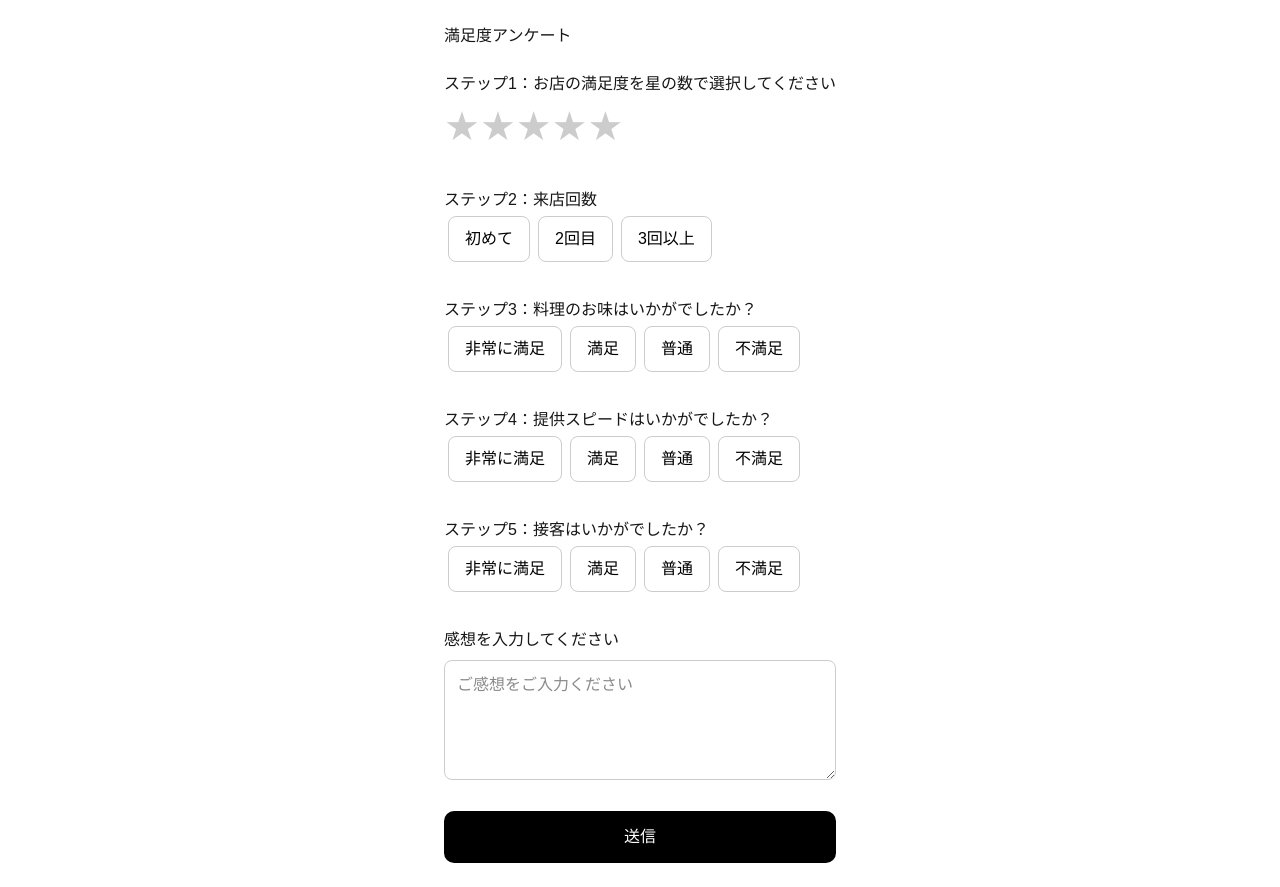
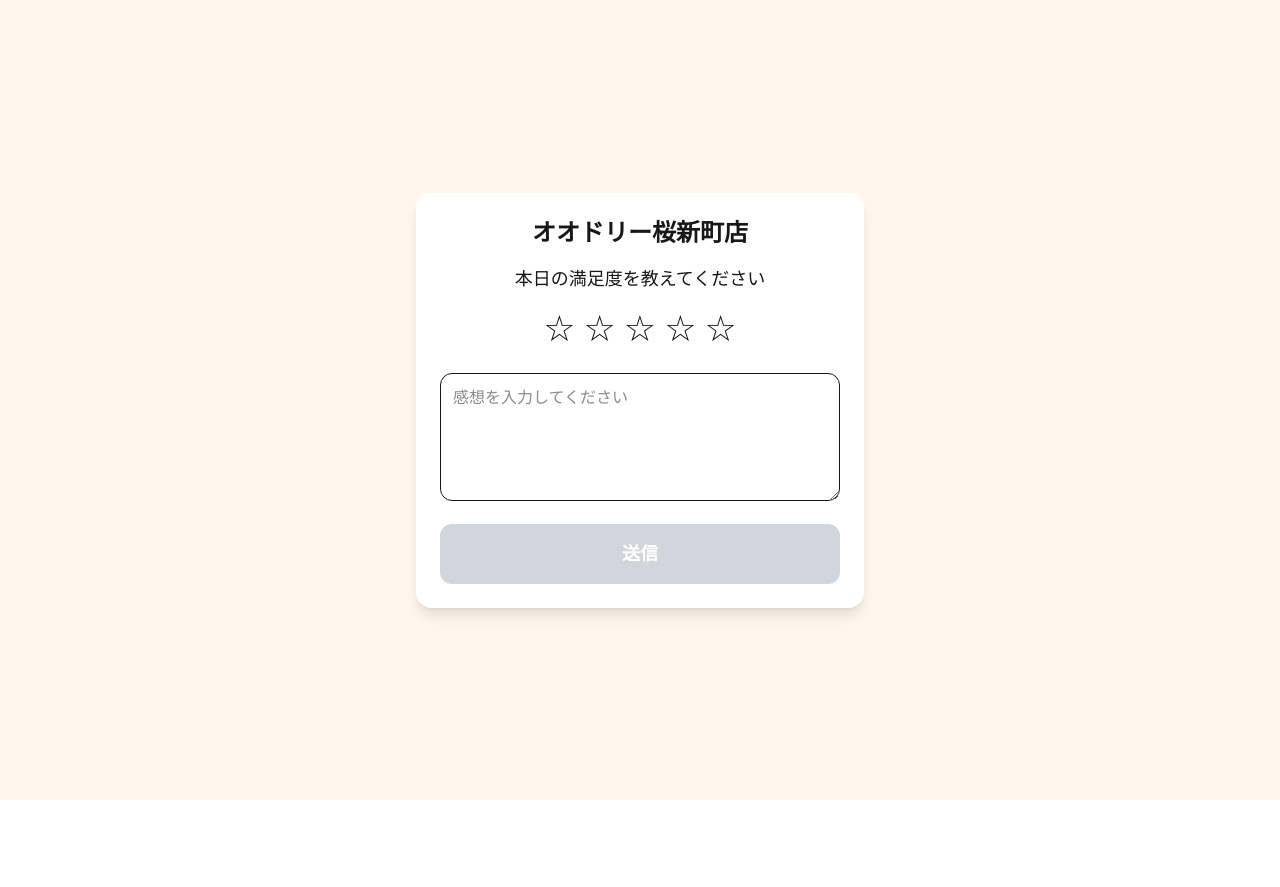
Before and after one commit to tsubasa-aoki1983/review-system-new, a Next.js app: page / in a window 1280 px wide. After the commit the page ends 800 px from the top, so only its background shows below. Built offline with nearby package versions, Linux system fonts and the light colour scheme.

Commit message:
update review flow

```diff
--- a/app/page.tsx
+++ b/app/page.tsx
@@ -1,653 +1,120 @@
 "use client";
-
-
 
 import { useState } from "react";
 
+export default function Home() {
+const [rating, setRating] = useState(0);
+const [comment, setComment] = useState("");
+const [submitted, setSubmitted] = useState(false);
 
+const googleReviewUrl =
+"https://search.google.com/local/writereview?placeid=ChIJqbWJbAD1GGARGFiiVhgs8g8";
 
-export default function Home() {
+const handleSubmit = () => {
+setSubmitted(true);
+};
 
+if (submitted && rating >= 4) {
+return (
+<main className="min-h-screen bg-orange-50 flex items-center justify-center p-6">
+<div className="bg-white rounded-2xl shadow-lg p-6 max-w-md w-full text-center">
+<h1 className="text-2xl font-bold mb-4">
+ご来店ありがとうございます！🙏
+</h1>
 
+<p className="text-lg mb-6 leading-relaxed">
+あと30秒だけお願いします！
+<br />
+<br />
+① 下のボタンを押す
+<br />
+② Googleマップの「クチコミ」を開く
+<br />
+③ ★★★★★ をタップ
+<br />
+<br />
+スタッフの励みになります！
+</p>
 
-  const [rating, setRating] = useState(0);
+<a
+href={googleReviewUrl}
+target="_blank"
+rel="noopener noreferrer"
+className="block bg-red-500 text-white text-lg font-bold px-6 py-4 rounded-xl"
+>
+Googleで応援する
+</a>
 
+<p className="text-sm text-gray-500 mt-4">
+※ Googleマップアプリが開いた場合は、
+<br />
+「クチコミ」→ ★★★★★ をお願いします。
+</p>
+</div>
+</main>
+);
+}
 
+if (submitted && rating <= 3) {
+return (
+<main className="min-h-screen bg-orange-50 flex items-center justify-center p-6">
+<div className="bg-white rounded-2xl shadow-lg p-6 max-w-md w-full text-center">
+<h1 className="text-2xl font-bold mb-4">
+ご意見ありがとうございます
+</h1>
 
-  const [visitCount, setVisitCount] = useState("");
+<p className="text-lg mb-4 leading-relaxed">
+いただいた内容をもとに、
+<br />
+より良いお店づくりに活かします。
+</p>
 
-
-
-  const [taste, setTaste] = useState("");
-
-
-
-  const [speed, setSpeed] = useState("");
-
-
-
-  const [service, setService] = useState("");
-
-
-
-  const [comment, setComment] = useState("");
-
-
-
-  const options = ["非常に満足", "満足", "普通", "不満足"];
-
-
+<p className="text-gray-600">
+本日はご来店ありがとうございました。
+</p>
+</div>
+</main>
+);
+}
 
 return (
+<main className="min-h-screen bg-orange-50 flex items-center justify-center p-6">
+<div className="bg-white rounded-2xl shadow-lg p-6 max-w-md w-full text-center">
+<h1 className="text-2xl font-bold mb-4">
+オオドリー桜新町店
+</h1>
 
+<p className="mb-4 text-lg">
+本日の満足度を教えてください
+</p>
 
-
-    <main
-
-
-
-      style={{
-
-
-
-        padding: 24,
-
-
-
-        maxWidth: 480,
-
-
-
-        margin: "0 auto",
-
-
-
-        fontFamily: "sans-serif",
-
-
-
-      }}
-
-
-
+<div className="flex justify-center gap-2 mb-6">
+{[1, 2, 3, 4, 5].map((star) => (
+<button
+key={star}
+onClick={() => setRating(star)}
+className="text-4xl"
 >
-
-
-
-      <h1 style={{ marginBottom: 24 }}>満足度アンケート</h1>
-
-
-
-      {/* ステップ1 */}
-
-
-
-      <h2>ステップ1：お店の満足度を星の数で選択してください</h2>
-
-
-
-      <div style={{ fontSize: 40, marginBottom: 32 }}>
-
-
-
-        {[1, 2, 3, 4, 5].map((star) => (
-
-
-
-          <span
-
-
-
-            key={star}
-
-
-
-            onClick={() => setRating(star)}
-
-
-
-            style={{
-
-
-
-              cursor: "pointer",
-
-
-
-              color: star <= rating ? "#FFD700" : "#CCC",
-
-
-
-            }}
-
-
-
-          >
-
-
-
-            ★
-
-
-
-          </span>
-
-
-
+{star <= rating ? "★" : "☆"}
+</button>
 ))}
-
-
-
 </div>
 
-
-
-      {/* ステップ2 */}
-
-
-
-      <h2>ステップ2：来店回数</h2>
-
-
-
-      <div style={{ marginBottom: 32 }}>
-
-
-
-        {["初めて", "2回目", "3回以上"].map((item) => (
-
-
+<textarea
+value={comment}
+onChange={(e) => setComment(e.target.value)}
+placeholder="感想を入力してください"
+className="w-full border rounded-xl p-3 mb-4 h-32"
+/>
 
 <button
-
-
-
-            key={item}
-
-
-
-            onClick={() => setVisitCount(item)}
-
-
-
-            style={{
-
-
-
-              margin: 4,
-
-
-
-              padding: "10px 16px",
-
-
-
-              borderRadius: 8,
-
-
-
-              border: "1px solid #ccc",
-
-
-
-              backgroundColor: visitCount === item ? "#000" : "#fff",
-
-
-
-              color: visitCount === item ? "#fff" : "#000",
-
-
-
-              cursor: "pointer",
-
-
-
-            }}
-
-
-
+onClick={handleSubmit}
+disabled={rating === 0}
+className="w-full bg-red-500 text-white text-lg font-bold py-4 rounded-xl disabled:bg-gray-300"
 >
-
-
-
-            {item}
-
-
-
+送信
 </button>
-
-
-
-        ))}
-
-
-
 </div>
-
-
-
-      {/* ステップ3 */}
-
-
-
-      <h2>ステップ3：料理のお味はいかがでしたか？</h2>
-
-
-
-      <div style={{ marginBottom: 32 }}>
-
-
-
-        {options.map((item) => (
-
-
-
-          <button
-
-
-
-            key={item}
-
-
-
-            onClick={() => setTaste(item)}
-
-
-
-            style={{
-
-
-
-              margin: 4,
-
-
-
-              padding: "10px 16px",
-
-
-
-              borderRadius: 8,
-
-
-
-              border: "1px solid #ccc",
-
-
-
-              backgroundColor: taste === item ? "#000" : "#fff",
-
-
-
-              color: taste === item ? "#fff" : "#000",
-
-
-
-              cursor: "pointer",
-
-
-
-            }}
-
-
-
-          >
-
-
-
-            {item}
-
-
-
-          </button>
-
-
-
-        ))}
-
-
-
-      </div>
-
-
-
-      {/* ステップ4 */}
-
-
-
-      <h2>ステップ4：提供スピードはいかがでしたか？</h2>
-
-
-
-      <div style={{ marginBottom: 32 }}>
-
-
-
-        {options.map((item) => (
-
-
-
-          <button
-
-
-
-            key={item}
-
-
-
-            onClick={() => setSpeed(item)}
-
-
-
-            style={{
-
-
-
-              margin: 4,
-
-
-
-              padding: "10px 16px",
-
-
-
-              borderRadius: 8,
-
-
-
-              border: "1px solid #ccc",
-
-
-
-              backgroundColor: speed === item ? "#000" : "#fff",
-
-
-
-              color: speed === item ? "#fff" : "#000",
-
-
-
-              cursor: "pointer",
-
-
-
-            }}
-
-
-
-          >
-
-
-
-            {item}
-
-
-
-          </button>
-
-
-
-        ))}
-
-
-
-      </div>
-
-
-
-      {/* ステップ5 */}
-
-
-
-      <h2>ステップ5：接客はいかがでしたか？</h2>
-
-
-
-      <div style={{ marginBottom: 32 }}>
-
-
-
-        {options.map((item) => (
-
-
-
-          <button
-
-
-
-            key={item}
-
-
-
-            onClick={() => setService(item)}
-
-
-
-            style={{
-
-
-
-              margin: 4,
-
-
-
-              padding: "10px 16px",
-
-
-
-              borderRadius: 8,
-
-
-
-              border: "1px solid #ccc",
-
-
-
-              backgroundColor: service === item ? "#000" : "#fff",
-
-
-
-              color: service === item ? "#fff" : "#000",
-
-
-
-              cursor: "pointer",
-
-
-
-            }}
-
-
-
-          >
-
-
-
-            {item}
-
-
-
-          </button>
-
-
-
-        ))}
-
-
-
-      </div>
-
-
-
-      {/* 感想 */}
-
-
-
-      <h2>感想を入力してください</h2>
-
-
-
-      <textarea
-
-
-
-        value={comment}
-
-
-
-        onChange={(e) => setComment(e.target.value)}
-
-
-
-        placeholder="ご感想をご入力ください"
-
-
-
-        style={{
-
-
-
-          width: "100%",
-
-
-
-          height: 120,
-
-
-
-          padding: 12,
-
-
-
-          borderRadius: 8,
-
-
-
-          border: "1px solid #ccc",
-
-
-
-          marginTop: 8,
-
-
-
-        }}
-
-
-
-      />
-
-
-
-      {/* 送信ボタン */}
-
-
-
-      <button
-
-
-
-        onClick={() => {
-
-
-
-          if (rating >= 4) {
-
-
-
-            window.open(
-
-
-
-              "https://www.google.com/maps/place/%E3%82%AA%E3%82%AA%E3%83%89%E3%83%AA%E3%83%BC%E6%A1%9C%E6%96%B0%E7%94%BA%E5%BA%97/@35.6315742,139.6445981,17z/data=!4m8!3m7!1s0x6018f5006c89b5a9:0xff22c1856a25818!8m2!3d35.6315742!4d139.647173!9m1!1b1!16s%2Fg%2F11yx74qnv_?entry=ttu&g_ep=EgoyMDI2MDQyOS4wIKXMDSoASAFQAw%3D%3D",
-
-
-
-              "_blank"
-
-
-
+</main>
 );
-
-
-
-          } else {
-
-
-
-            alert("貴重なご意見ありがとうございます！");
-
-
-
 }
-
-
-
-        }}
-
-
-
-        style={{
-
-
-
-          marginTop: 24,
-
-
-
-          width: "100%",
-
-
-
-          padding: "14px",
-
-
-
-          borderRadius: 10,
-
-
-
-          border: "none",
-
-
-
-          backgroundColor: "#000",
-
-
-
-          color: "#fff",
-
-
-
-          fontSize: 16,
-
-
-
-          cursor: "pointer",
-
-
-
-        }}
-
-
-
-      >
-
-
-
-        送信
-
-
-
-      </button>
-
-
-
-    </main>
-
-
-
-  );
-
-
-
-}
```
Lines whose indentation alone changed are shown as unchanged.
